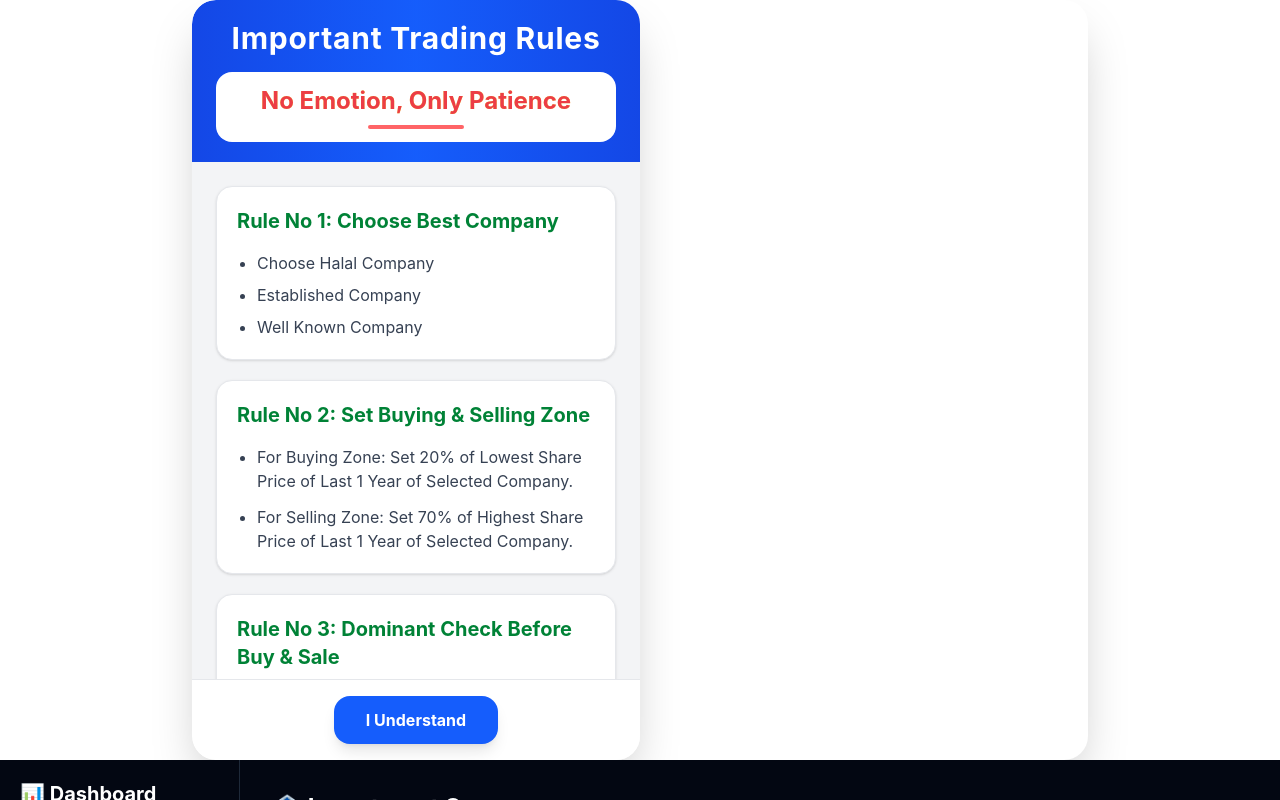
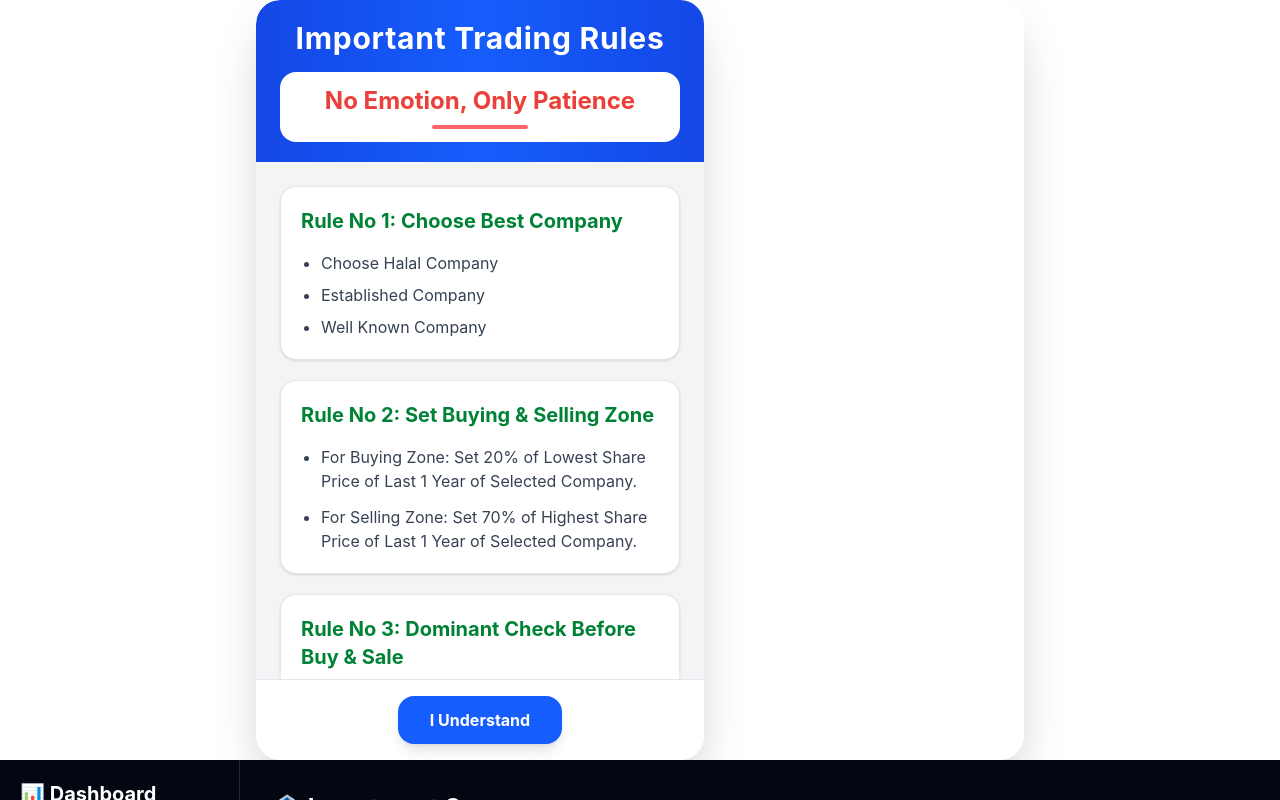
Before and after one commit to Mizan510/Stock-Market, a React app in the folder frontend/: page /dashboard in a window 1280 px wide. Shown: the top 800 px of the page. Built offline with nearby package versions, Linux system fonts and the light colour scheme; no server answers; sample sign-in values are in the browser's storage; the HTML template or start-up script is replaced by a standard one.

Commit message:
Adjust RulesPopup component width settings

```diff
--- a/frontend/src/components/RulesPopup.jsx
+++ b/frontend/src/components/RulesPopup.jsx
@@ -2,7 +2,7 @@ import React from "react";
 
 const RulesPopup = ({ onClose }) => {
   return (
-<div className="w-full max-w-4xl max-h-[95vh] bg-white rounded-3xl shadow-2xl overflow-hidden overflow-x-hidden flex flex-col mx-auto">
+<div className="w-full max-w-3xl max-h-[95vh] bg-white rounded-3xl shadow-2xl overflow-hidden overflow-x-hidden flex flex-col mx-auto">
       <div className="w-full max-w-md max-h-[95vh] bg-white rounded-3xl shadow-2xl overflow-hidden flex flex-col">
         <div className="bg-linear-to-r from-blue-700 via-blue-600 to-blue-700 px-4 sm:px-6 py-4 sm:py-5">
           <h2 className="text-xl sm:text-2xl md:text-3xl font-bold text-center text-white tracking-wide">
```
